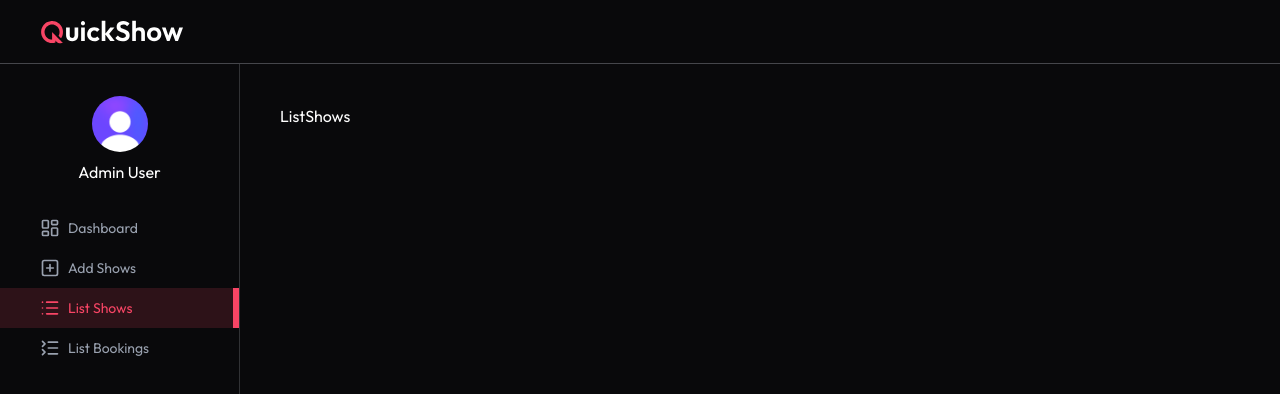
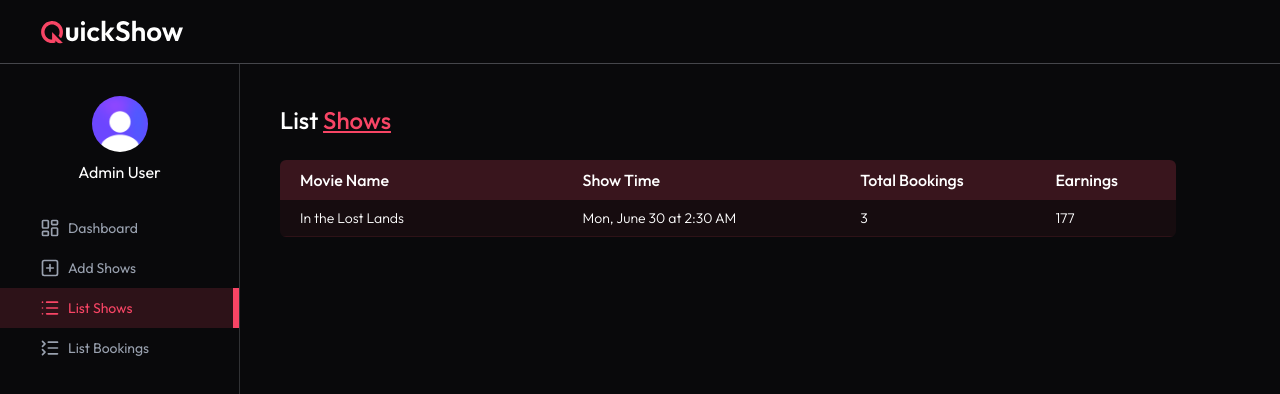
Before and after one commit to Sebastian906/Quickshow-FullStack, a React (Vite) app in the folder client/: page /admin/list-shows in a window 1280 px wide. Shown: the top 394 px of the page. Built offline with nearby package versions, Linux system fonts and the light colour scheme; no server answers.

Commit message:
Creación de panel de la lista de las funciones para el administrador

```diff
--- a/client/src/pages/admin/ListShows.jsx
+++ b/client/src/pages/admin/ListShows.jsx
@@ -1,11 +1,68 @@
-import React from 'react'
+import { useEffect, useState } from "react"
+import { dummyShowsData } from "../../assets/assets";
+import Loading from "../../components/Loading";
+import Title from "../../components/admin/Title";
+import { dateFormat } from "../../lib/dateFormat";
 
 const ListShows = () => {
-    return (
-        <div>
-            ListShows
-        </div>
-    )
+
+    const currency = import.meta.env.VITE_CURRENCY
+
+    const [shows, setShows] = useState([]);
+    const [loading, setLoading] = useState(true);
+
+    const getAllShows = async () => {
+        try {
+            setShows([{
+                movie: dummyShowsData[0],
+                showDateTime: "2025-06-30T02:30:00.000Z",
+                showPrice: 59,
+                occupiedSeats: {
+                    A1: "user_1",
+                    B1: "user_2",
+                    C1: "user_3"
+                }
+            }]);
+            setLoading(false);
+        } catch (error) {
+            console.log(error);
+        }
+    }
+
+    useEffect(() => {
+        getAllShows();
+    }, []);
+
+    return !loading ? (
+        <>
+            <Title text1="List" text2="Shows"/>
+            <div className="max-w-4xl mt-6 overflow-x-auto">
+                <table className="w-full border-collapse rounded-md overflow-hidden text-nowrap">
+                    <thead>
+                        <tr className="bg-primary/20 text-left text-white">
+                            <th className="p-2 font-medium pl-5">Movie Name</th>
+                            <th className="p-2 font-medium">Show Time</th>
+                            <th className="p-2 font-medium">Total Bookings</th>
+                            <th className="p-2 font-medium">Earnings</th>
+                        </tr>
+                    </thead>
+                    <tbody className="text-sm font-light">
+                        {shows.map((show, index) => (
+                            <tr
+                                key={index}
+                                className="border-b border-primary/10 bg-primary/5 even:bg-primary/10"
+                            >
+                                <td className="p-2 min-w-45 pl-5">{show.movie.title}</td>
+                                <td className="p-2">{dateFormat(show.showDateTime)}</td>
+                                <td className="p-2">{Object.keys(show.occupiedSeats).length}</td>
+                                <td className="p-2">{currency} {Object.keys(show.occupiedSeats).length * show.showPrice}</td>
+                            </tr>
+                        ))}
+                    </tbody>
+                </table>
+            </div>
+        </>
+    ) : <Loading/>
 }
 
 export default ListShows
```
